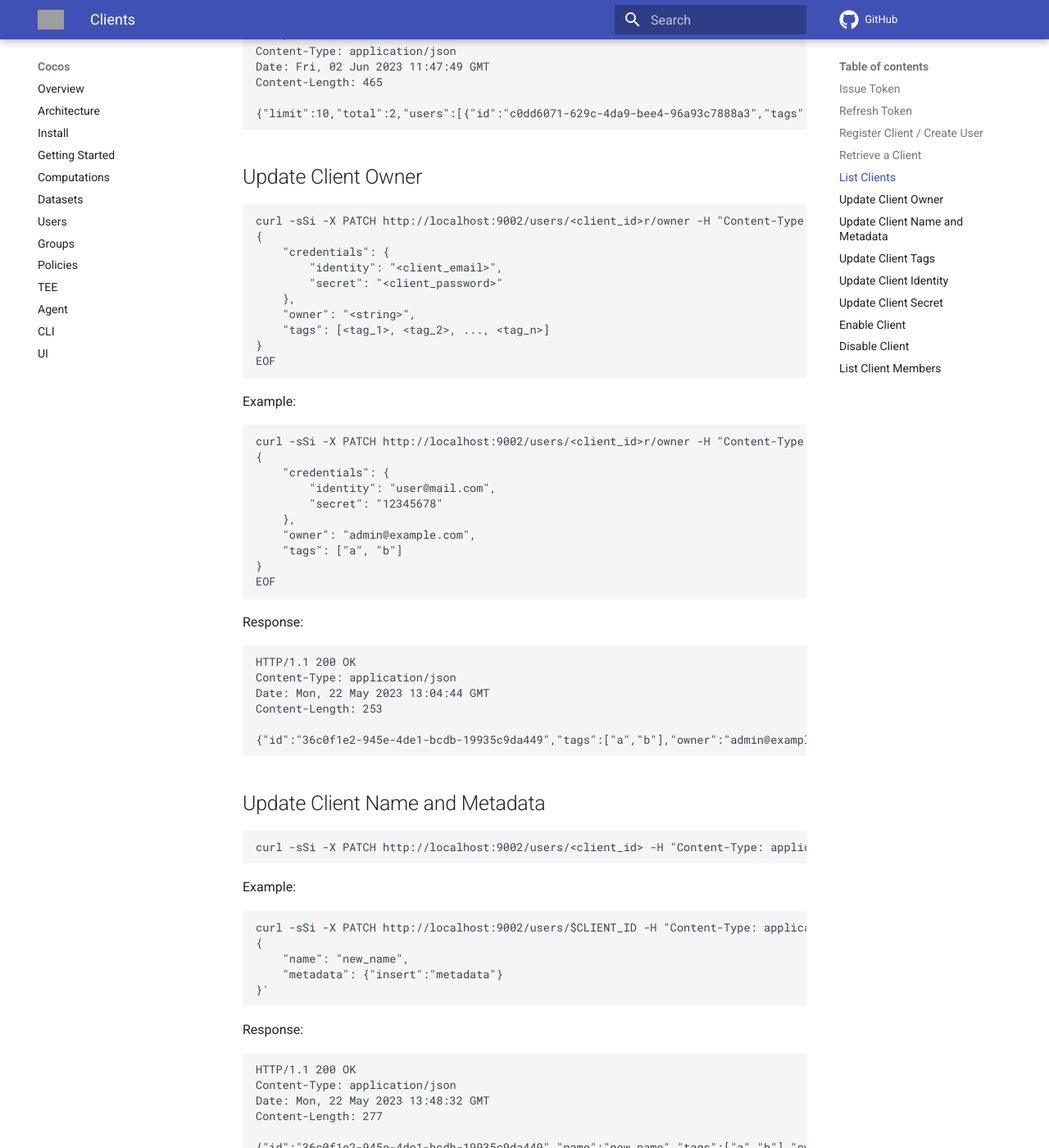
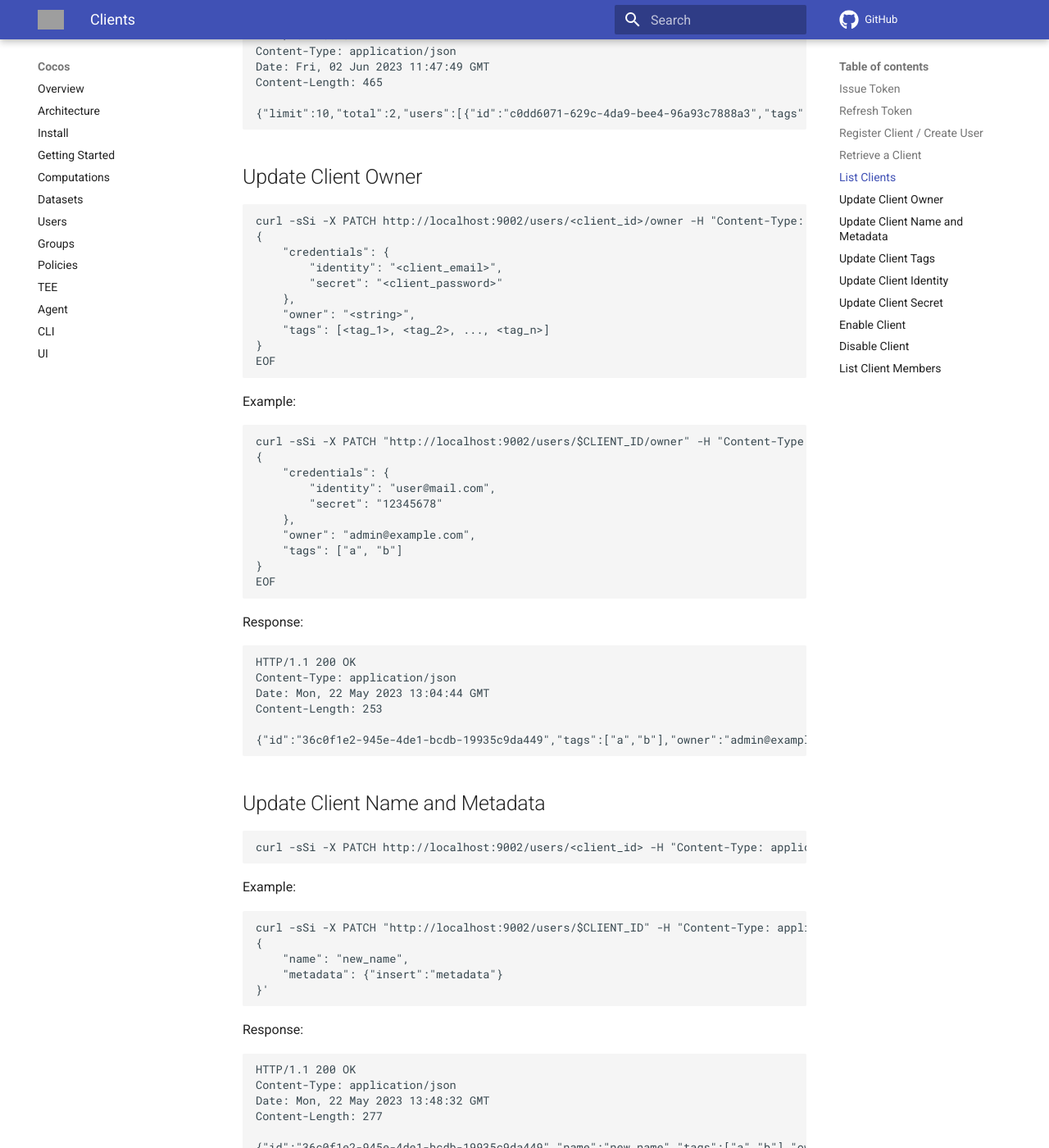
Before and after one commit to ultravioletrs/cocos-docs, an MkDocs documentation site: the page built from docs/clients.md, in a window 1280 px wide and 1400 px high, scrolled down 3025 px. Shown: the whole window at 82% size. Built offline with MkDocs 1.6.1 and Material for MkDocs 9.7.7, drawn with Linux system fonts in a browser that asks for light colours; comment, search, counter and statistics services are not loaded; some of the changed text lies outside the part shown; grey boxes are pictures that could not be loaded.

Commit message:
fix errors in docs
Signed-off-by: aryan <aryangodara03@gmail.com>

````diff
--- a/docs/clients.md
+++ b/docs/clients.md
@@ -110,7 +110,7 @@ curl -sSi -X GET http://localhost:9002/users/<client_id> -H "Content-Type: appli
 Example:
 
 ```bash
-curl -sSi -X "GET http://localhost:9002/users/$CLIENT_ID" -H "Content-Type: application/json" -H "Authorization: Bearer $ACCESS_TOKEN"
+curl -sSi -X GET "http://localhost:9002/users/$CLIENT_ID" -H "Content-Type: application/json" -H "Authorization: Bearer $ACCESS_TOKEN"
 ```
 
 Response:
@@ -150,7 +150,7 @@ Content-Length: 465
 ## Update Client Owner
 
 ```bash
-curl -sSi -X PATCH http://localhost:9002/users/<client_id>r/owner -H "Content-Type: application/json" -H "Authorization: Bearer <access_token>" -d @- <<EOF
+curl -sSi -X PATCH http://localhost:9002/users/<client_id>/owner -H "Content-Type: application/json" -H "Authorization: Bearer <access_token>" -d @- <<EOF
 {
     "credentials": {
         "identity": "<client_email>",
@@ -164,7 +164,7 @@ EOF
 
 Example:
 ```bash
-curl -sSi -X PATCH http://localhost:9002/users/<client_id>r/owner -H "Content-Type: application/json" -H "Authorization: Bearer $ACCESS_TOKEN" -d @- <<EOF
+curl -sSi -X PATCH "http://localhost:9002/users/$CLIENT_ID/owner" -H "Content-Type: application/json" -H "Authorization: Bearer $ACCESS_TOKEN" -d @- <<EOF
 {
     "credentials": {
         "identity": "user@mail.com",
@@ -194,7 +194,7 @@ curl -sSi -X PATCH http://localhost:9002/users/<client_id> -H "Content-Type: app
 
 Example:
 ```bash
-curl -sSi -X PATCH http://localhost:9002/users/$CLIENT_ID -H "Content-Type: application/json" -H  "Authorization: Bearer $ACCESS_TOKEN" -d '
+curl -sSi -X PATCH "http://localhost:9002/users/$CLIENT_ID" -H "Content-Type: application/json" -H  "Authorization: Bearer $ACCESS_TOKEN" -d '
 {
     "name": "new_name",
     "metadata": {"insert":"metadata"}
@@ -219,7 +219,7 @@ curl -sSi -X PATCH http://localhost:9002/users/<client_id>/tags -H "Content-Type
 
 Example
 ```bash
-curl -sSi -X PATCH http://localhost:9002/users/$CLIENT_ID/tags -H "Content-Type: application/json" -H  "Authorization: Bearer $ACCESS_TOKEN" -d '{"tags": ["new_tag_1", "new_tag_2"]}'
+curl -sSi -X PATCH "http://localhost:9002/users/$CLIENT_ID/tags" -H "Content-Type: application/json" -H  "Authorization: Bearer $ACCESS_TOKEN" -d '{"tags": ["new_tag_1", "new_tag_2"]}'
 ```
 
 Response:
@@ -240,7 +240,7 @@ curl -sSi -X PATCH http://localhost:9002/users/<client_id>/tags -H "Content-Type
 
 Example:
 ```bash
-curl -sSi -X PATCH http://localhost:9002/users/$CLIENT_ID/tags -H "Content-Type: application/json" -H  "Authorization: Bearer $ACCESS_TOKEN" -d '{"identity": "user_updated@email.com"}'
+curl -sSi -X PATCH "http://localhost:9002/users/$CLIENT_ID/tags" -H "Content-Type: application/json" -H  "Authorization: Bearer $ACCESS_TOKEN" -d '{"identity": "user_updated@email.com"}'
 ```
 
 Response:
@@ -259,7 +259,7 @@ curl -sSi -X PATCH http://localhost:9002/users/<client_id>/tags -H "Content-Type
 ```
 
 ```bash
-curl -sSi -X PATCH http://localhost:9002/users/$CLIENT_ID/tags -H "Content-Type: application/json" -H  "Authorization: Bearer $ACCESS_TOKEN" -d '{"secret": "87654321"}'
+curl -sSi -X PATCH "http://localhost:9002/users/$CLIENT_ID/tags" -H "Content-Type: application/json" -H  "Authorization: Bearer $ACCESS_TOKEN" -d '{"secret": "87654321"}'
 ```
 
 Response:
@@ -322,6 +322,11 @@ Content-Length: 261
 curl -X GET "http://localhost:9002/users/<client_id>/memberships" -H 'Content-Type: application/json' -H  "Authorization: Bearer <access_token>"
 ```
 
+Example:
+```bash
+curl -X GET "http://localhost:9003/users/$CLIENT_ID/memberships" -H 'Content-Type: application/json' -H  "Authorization: Bearer $ACCESS_TOKEN"
+```
+
 Response:
 ```bash
 {"total":0,"level":0,"name":"","memberships":[]}
````
